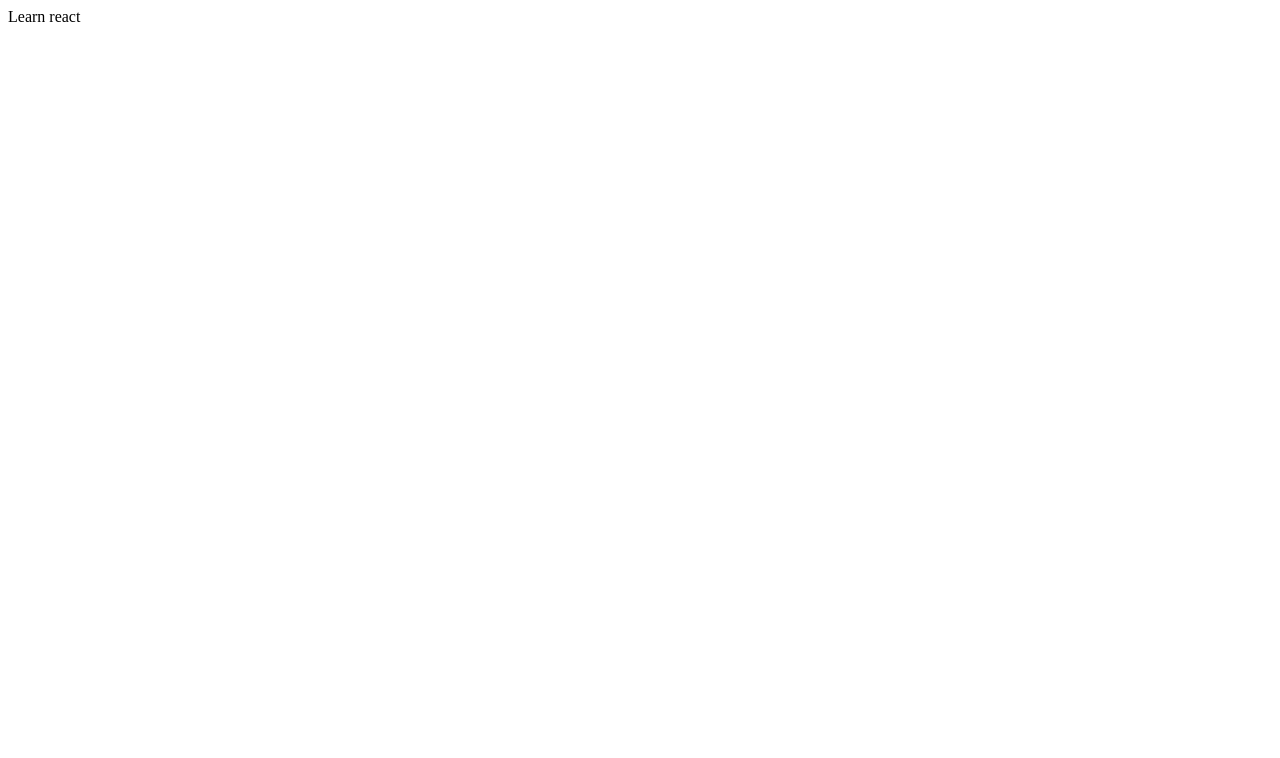
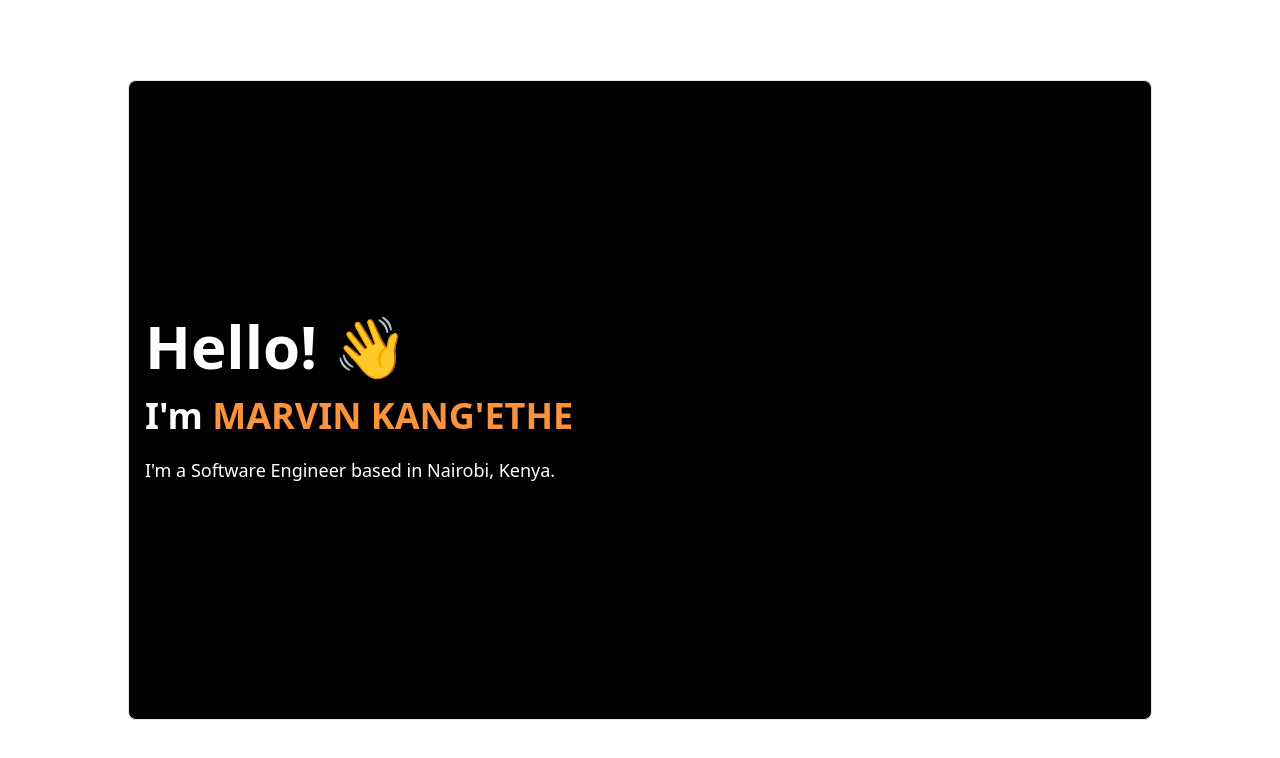
Before and after one commit to kang-marvin/portfolio, a React (Create React App) app: page / in a window 1280 px wide. Shown: the top 758 px of the page. Built offline with nearby package versions, Linux system fonts and the light colour scheme.

Commit message:
Update App.js

```diff
--- a/src/App.js
+++ b/src/App.js
@@ -1,10 +1,18 @@
 import React from 'react';
+
+import "./index.css";
+
+import Introduction from './components/Introduction';
+import Container from './ui/Container';
+import FlexBoard from './ui/FlexBoard';
 
 const App = () => {
   return (
-    <div>
-      Learn react
-    </div>
+    <Container>
+      <FlexBoard className="items-start justify-center">
+        <Introduction />
+      </FlexBoard>
+    </Container>
   )
 }
 
```
